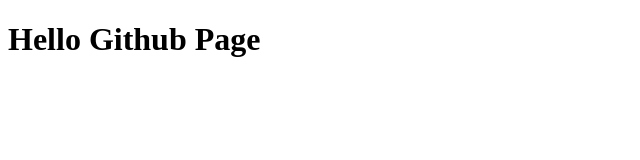
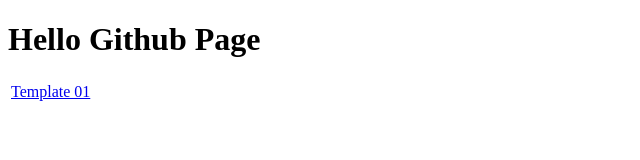
Before and after one commit to bromoapp/myworks, a plain HTML site: page index.html in a window 1280 px wide. Shown: the whole page, without its empty margins (0-640 px from the left). Drawn offline with Linux system fonts and the light colour scheme.

Commit message:
Fixing link

```diff
--- a/index.html
+++ b/index.html
@@ -7,9 +7,9 @@
 </head>
 <body>
     <h1>Hello Github Page</h1>
-    <table style="width: max-content;">
+    <table style="width: 100%;">
         <tr>
-            <td><a href="./emails/temp_01.html"></a></td>
+            <td><a href="./emails/temp_01.html">Template 01</a></td>
         </tr>
     </table>
 </body>
```
